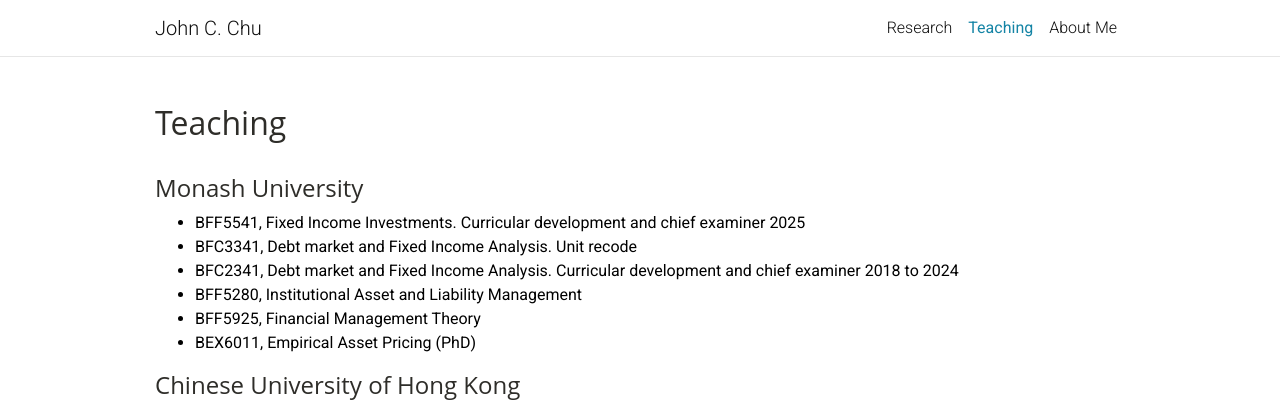
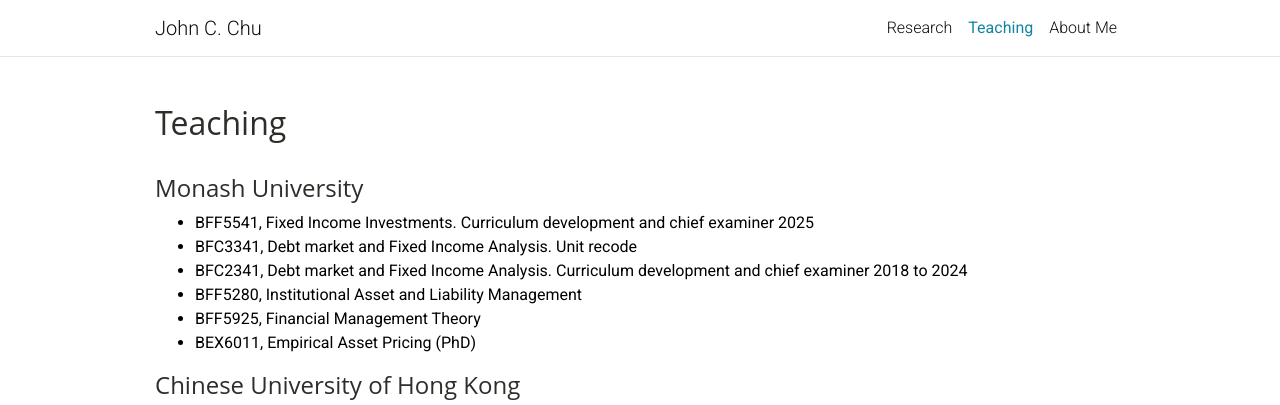
Before and after one commit to johnchu2022/website, a Jekyll site: the page built from _pages/teaching.md, in a window 1280 px wide. Shown: the top 405 px of the page. Built offline with Jekyll 4.4.1, drawn with Linux system fonts in a browser that asks for light colours; a style sheet for code colours, icons or effects is not loaded.

Commit message:
Update Pages “teaching”

```diff
--- a/_pages/teaching.md
+++ b/_pages/teaching.md
@@ -7,9 +7,9 @@
 ---
 #### M﻿onash University
 
-* BFF5541, Fixed Income Investments. Curricular development and chief examiner 2025
+* BFF5541, Fixed Income Investments. Curriculum development and chief examiner 2025
 * BFC3341, Debt market and Fixed Income Analysis. Unit recode
-* BFC2341, Debt market and Fixed Income Analysis. Curricular development and chief examiner 2018 to 2024
+* BFC2341, Debt market and Fixed Income Analysis. Curriculum development and chief examiner 2018 to 2024
 * BFF5280, Institutional Asset and Liability Management
 * BFF5925, Financial Management Theory
 * BEX6011, Empirical Asset Pricing (PhD)
```
